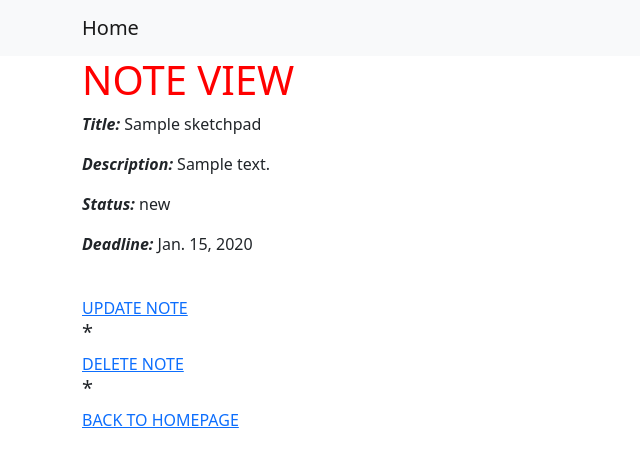
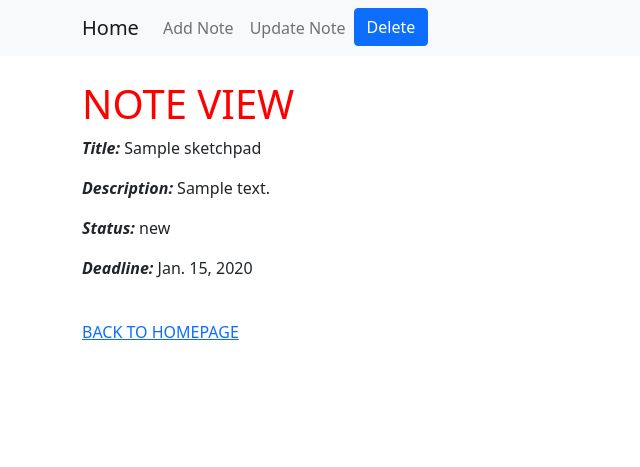
Before and after one commit to azamatdoronov/homework45, a Django app: page /sketch/1/ in a window 1280 px wide. Shown: the top 467 px of the page, without its empty margins (0-640 px from the left). Run offline with Django 4.2, Linux system fonts and the light colour scheme; tables that the repository leaves empty hold one stand-in row (values such as "Sample post").

Commit message:
Made delete - modal window in sketchpad_view.html

```diff
--- a/source/hello/urls.py
+++ b/source/hello/urls.py
@@ -22,5 +22,5 @@ urlpatterns = [
     path('sketch/<int:pk>/', sketchpad_view, name="sketchpad_view"),
     path('sketch/add/', create_sketchpad, name="create_sketchpad"),
     path('sketch/<int:pk>/update', update_sketchpad, name="update_sketchpad"),
-    path('sketch/<int:pk>/delete', delete_sketchpad, name="delete_sketchpad"),
+    path('article/<int:pk>/delete', delete_sketchpad, name="delete_sketchpad"),
 ]
--- a/source/webapp/templates/sketchpad_view.html
+++ b/source/webapp/templates/sketchpad_view.html
@@ -1,8 +1,23 @@
 {% extends "base.html" %}
+
+{% block nav %}
+    <li class="nav-item">
+        <a class="nav-link" href="{% url "create_sketchpad" %}">Add Note</a>
+    </li>
+    <li class="nav-item">
+        <a class="nav-link" href="{% url "update_sketchpad" sketchpad.pk %}">Update Note</a>
+    </li>
+    <li class="nav-item">
+        <button type="button" class="btn btn-primary" data-bs-toggle="modal" data-bs-target="#sketchpadDeleteModal">
+            Delete
+        </button>
+    </li>
+{% endblock %}
 
 {% block title %} NOTE VIEW {% endblock %}
 
 {% block content %}
+    <br/>
     <h1> NOTE VIEW </h1>
     <p>
         <b><i>Title:</i></b> {{ sketchpad.title }}
@@ -24,11 +39,27 @@
         {% endif %}
     </p>
     <br/>
-    <a href="{% url "update_sketchpad" sketchpad.pk %}">UPDATE NOTE</a>
-    <h5> *</h5>
-    <a href="{% url "delete_sketchpad" sketchpad.pk %}">DELETE NOTE</a>
-    <h5> *</h5>
     <a href="{% url "index" %}">BACK TO HOMEPAGE</a>
 
-
+    <div class="modal fade" id="sketchpadDeleteModal" tabindex="-1" aria-labelledby="sketchpadModalLabel"
+         aria-hidden="true">
+        <div class="modal-dialog">
+            <div class="modal-content">
+                <div class="modal-header">
+                    <h5 class="modal-title" id="sketchpadDeleteModal">Modal title</h5>
+                    <button type="button" class="btn-close" data-bs-dismiss="modal" aria-label="Close"></button>
+                </div>
+                <div class="modal-body">
+                    Are sure delete this note - "{{ sketchpad.title }}"?
+                </div>
+                <div class="modal-footer">
+                    <button type="button" class="btn btn-secondary" data-bs-dismiss="modal">Close</button>
+                    <form action="{% url "delete_sketchpad" sketchpad.pk %}" method="post">
+                        {% csrf_token %}
+                        <button type="submit">Yes</button>
+                    </form>
+                </div>
+            </div>
+        </div>
+    </div>
 {% endblock %}
```
Also changed, not shown: source/webapp/templates/delete.html (deleted), source/webapp/templates/index.html (line endings or trailing spaces).
